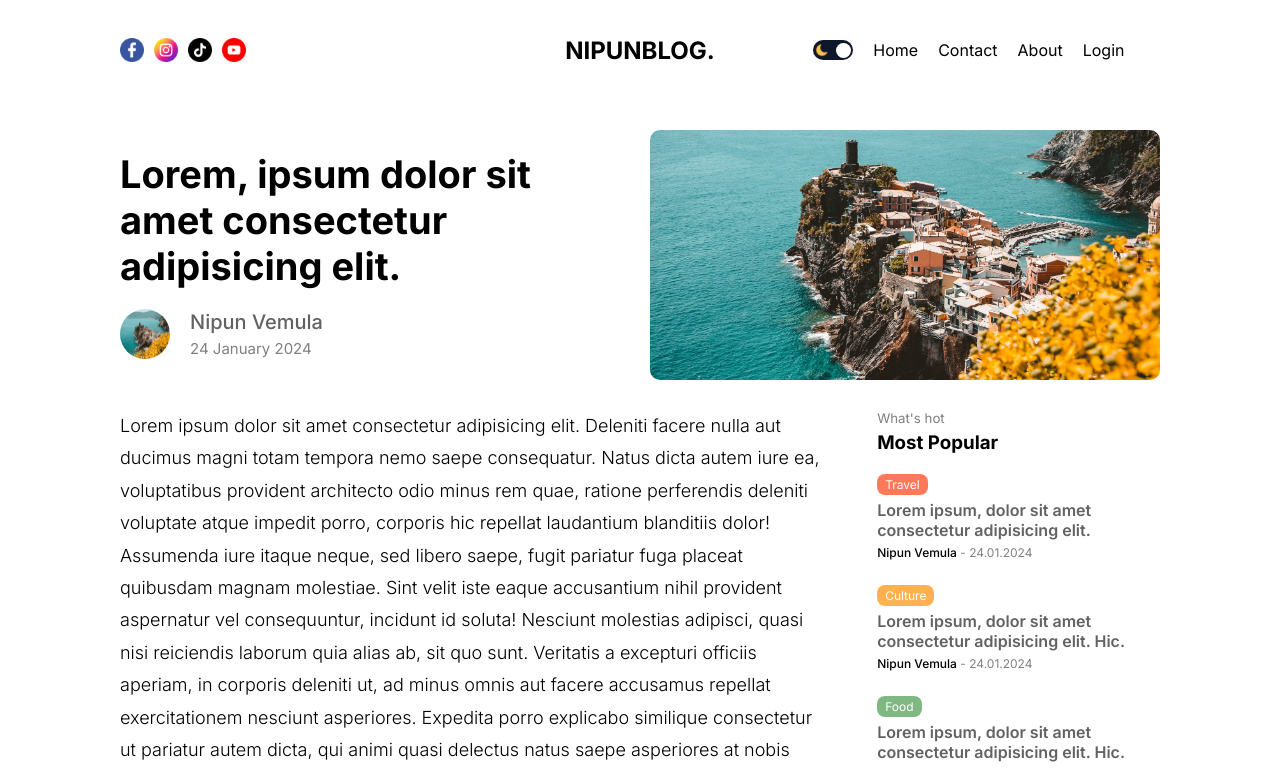
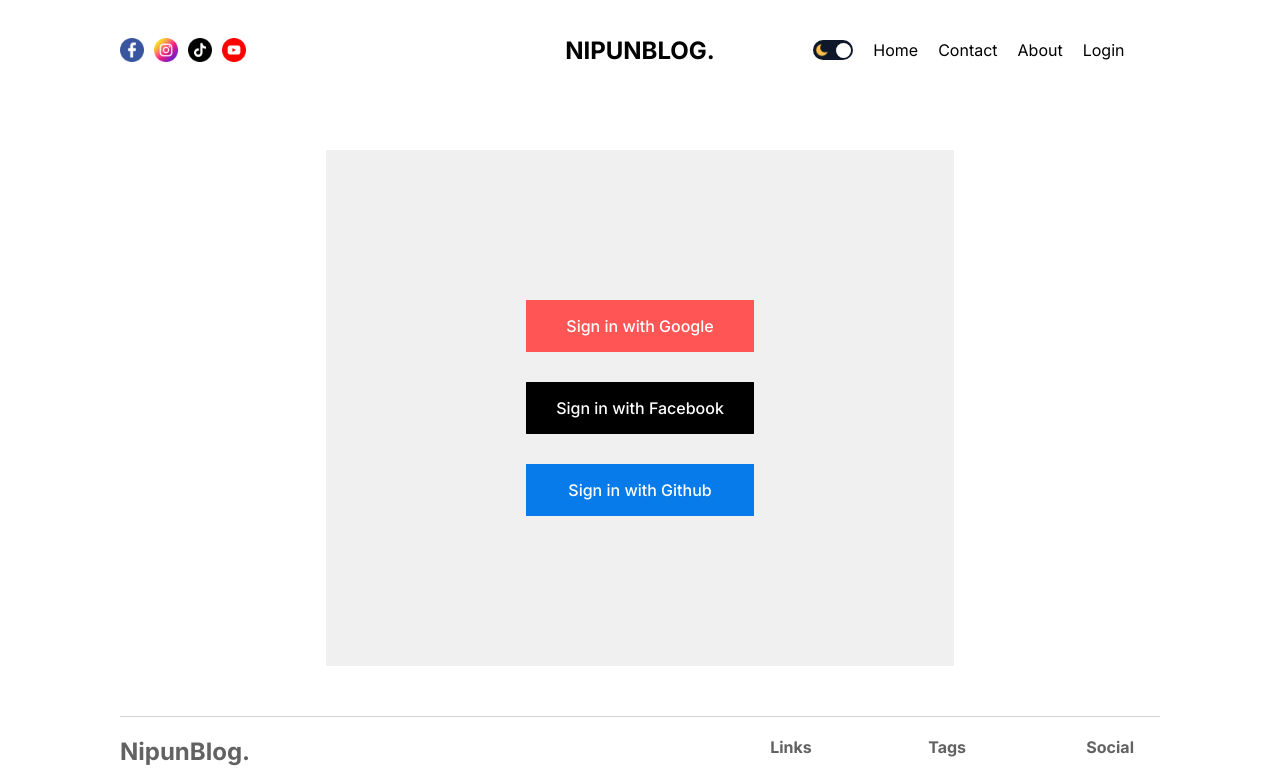
Before and after one commit to NipuNVemula06/Blog_app_next.js, a Next.js app: page /login in a window 1280 px wide. Shown: the top 768 px of the page. Built offline with nearby package versions, Linux system fonts and the light colour scheme.

Commit message:
login page UI

```diff
--- a/src/app/[slug]/SinglePage.css
+++ b/src/app/[slug]/SinglePage.css
@@ -1,5 +1,5 @@
 .singlepage {
-  margin-top: 30px;
+  margin-top: 50px;
 }
 
 .singlepage_infocontainer {
--- a/src/app/blog/BlogPage.css
+++ b/src/app/blog/BlogPage.css
@@ -1,5 +1,5 @@
 .blogpage {
-  margin-top: 30px;
+  margin-top: 50px;
   display: flex;
   flex-direction: column;
   gap: 30px;
--- /dev/null
+++ b/src/app/login/LoginPage.css
@@ -0,0 +1,51 @@
+.login {
+  display: flex;
+  align-items: center;
+  justify-content: center;
+  margin-top: 50px;
+}
+
+.login_wrapper {
+  display: flex;
+  flex-direction: column;
+  gap: 30px;
+  cursor: pointer;
+  background-color: var(--softBg);
+  padding: 150px 200px;
+}
+
+.login_socialbutton {
+  padding: 16px 30px;
+  display: flex;
+  justify-content: center;
+  align-items: center;
+  color: white;
+  font-weight: 500;
+}
+
+.login_socialbutton:first-child {
+  background-color: #ff5555;
+}
+
+.login_socialbutton:nth-child(2) {
+  background-color: black;
+}
+
+.login_socialbutton:last-child {
+  background-color: #087bea;
+}
+
+@media screen and (max-width: 768px) {
+  .login_wrapper {
+    padding: 100px 180px;
+  }
+}
+
+@media screen and (max-width: 645px) {
+  .login_wrapper {
+    padding: 50px 60px;
+  }
+  .login_socialbutton {
+    font-size: 14px;
+  }
+}
--- /dev/null
+++ b/src/app/login/page.jsx
@@ -0,0 +1,16 @@
+import React from "react";
+import "./LoginPage.css";
+
+const LoginPage = () => {
+  return (
+    <div className="login">
+      <div className="login_wrapper">
+        <div className="login_socialbutton">Sign in with Google</div>
+        <div className="login_socialbutton">Sign in with Facebook</div>
+        <div className="login_socialbutton">Sign in with Github</div>
+      </div>
+    </div>
+  );
+};
+
+export default LoginPage;
```
